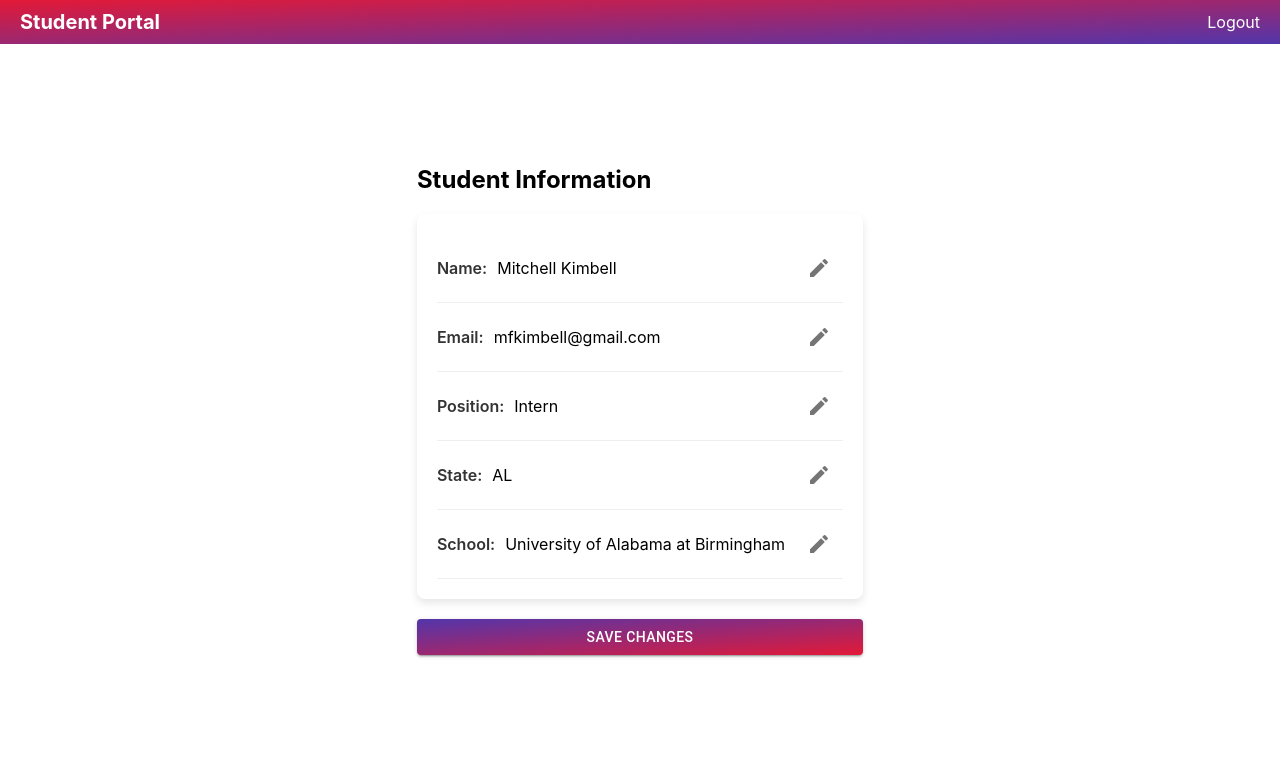
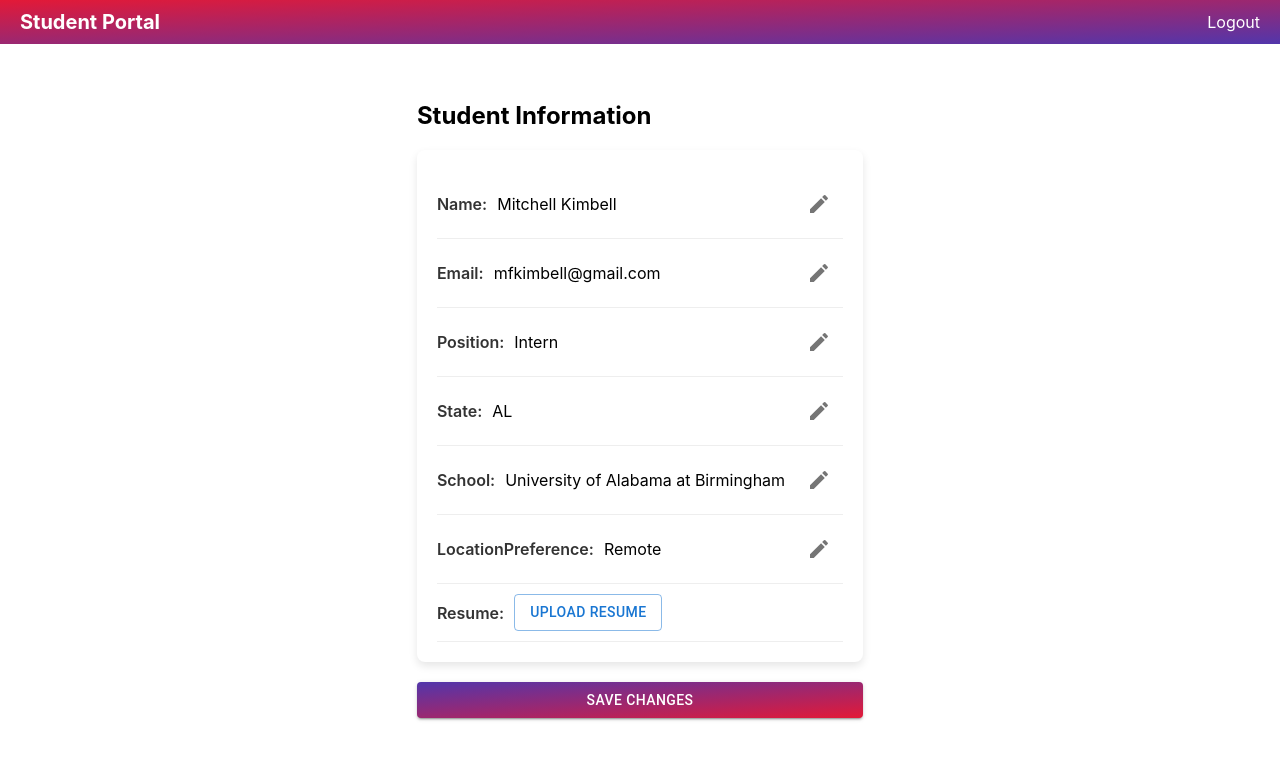
Before and after one commit to recruit-tracker/frontend, a React (Create React App) app in the folder recruit-tracker/: page /student in a window 1280 px wide. Shown: the top 760 px of the page. Built offline with nearby package versions, Linux system fonts and the light colour scheme.

Commit message:
student edit

```diff
--- a/recruit-tracker/src/components/StudentPortal/StudentPortal.js
+++ b/recruit-tracker/src/components/StudentPortal/StudentPortal.js
@@ -12,16 +12,34 @@ const StudentPortal = () => {
     position: "Intern",
     state: "AL",
     school: "University of Alabama at Birmingham",
+    locationPreference: "Remote", // Added new field for location preference
+    resume: "Not Uploaded", // Added new field for resume (considering it as a status message)
   });
 
   const handleEdit = (field) => {
     console.log(`Edit ${field}`);
     // Add your logic to handle the edit action here.
+    // For the "Resume" field, this might involve opening a file upload dialog.
   };
 
   const handleSaveChanges = () => {
     console.log("Save changes");
-    // Implement save functionality here
+    // Implement save functionality here.
+    // Make sure to include logic for handling file uploads if necessary.
+  };
+
+  // Function to handle file uploads, consider this as a placeholder
+  // and update it according to your actual file upload logic
+  const handleFileUpload = (event) => {
+    const file = event.target.files[0];
+    if (file) {
+      console.log("Uploading:", file.name);
+      // Update the resume field in studentInfo state with the file name or upload status
+      setStudentInfo(prevState => ({
+        ...prevState,
+        resume: file.name, // Assuming you want to display the file name as the status
+      }));
+    }
   };
 
   return (
@@ -35,7 +53,25 @@ const StudentPortal = () => {
               <span className="info-label">
                 {key.charAt(0).toUpperCase() + key.slice(1)}:
               </span>
-              <span className="info-value">{value}</span>
+              <span className="info-value">
+                {key === "resume" ? (
+                  <Button
+                    variant="outlined"
+                    component="label"
+                  >
+                    Upload Resume
+                    <input
+                      type="file"
+                      hidden
+                      onChange={handleFileUpload}
+                      accept="application/pdf" // Accept only PDF files
+                    />
+                  </Button>
+                ) : (
+                  value
+                )}
+              </span>
+              {key !== "resume" && ( // Exclude the edit button for the resume field
                 <IconButton
                   onClick={() => handleEdit(key)}
                   aria-label="edit"
@@ -43,6 +79,7 @@ const StudentPortal = () => {
                 >
                   <EditIcon />
                 </IconButton>
+              )}
             </div>
           ))}
         </div>
```
Lines whose indentation alone changed are shown as unchanged.
